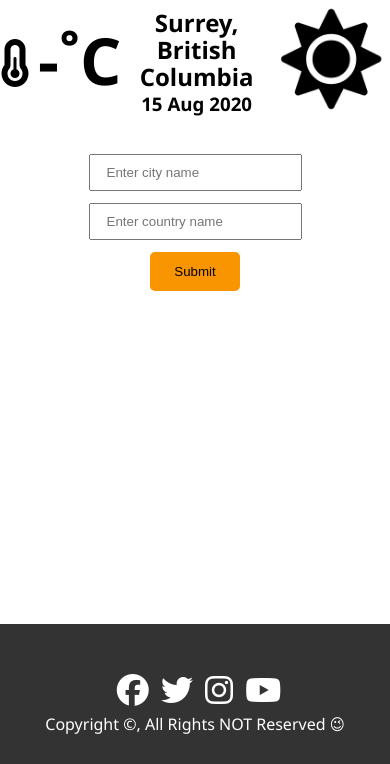
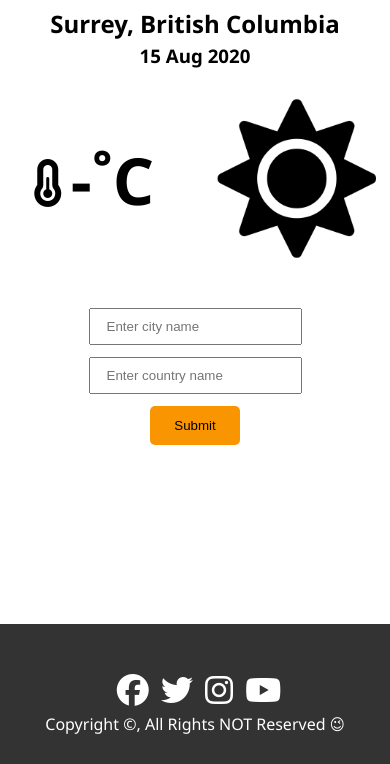
Before and after one commit to leandrofahur/weather-app, a Node server app: page / in a window 390 px wide. Shown: the part 80-844 px from the top of the page. Run offline with Node 20, Linux system fonts and the light colour scheme; some libraries are stand-ins or nearby versions.

Commit message:
responsive to mobile and with a small change in the order of the grid for the home

```diff
--- a/public/css/main.css
+++ b/public/css/main.css
@@ -111,6 +111,10 @@ header {
   margin-top: .5rem;
 }
 
+#weather .location h3 {
+  padding-top: .3rem;
+}
+
 #weather .info {
   grid-column: 1 / span 3;
 }
@@ -157,8 +161,6 @@ header {
   padding: 2rem;
 }
 
-
-
 /* Footer */
 .main-footer {
   background-color: var(--dark-color);
--- /dev/null
+++ b/public/css/mobile.css
@@ -0,0 +1,24 @@
+@media(max-width: 768px) {
+  /* Weather */
+  #weather .weather-container {
+    grid-template-columns: repeat(2, 1fr);
+  }
+
+  #weather .info {
+    grid-column: 1 /span 2;
+  }
+
+  #weather .location {
+    grid-column: 1 /span 2;
+    margin-top: 10px;
+  }
+
+
+
+
+  /* About */
+  #about .about-container .profile img {
+    width: 120px;
+    padding-top: 10px;
+  }
+}
--- a/templates/views/about.hbs
+++ b/templates/views/about.hbs
@@ -5,6 +5,7 @@
   <meta charset="UTF-8">
   <meta name="viewport" content="width=device-width, initial-scale=1.0">
   <link rel="stylesheet" href="./css/main.css">
+  <link rel="stylesheet" media="screen and (max-width:768px)" href="./css/mobile.css">
   <script src="https://kit.fontawesome.com/95f2ce0fc1.js" crossorigin="anonymous"></script>
   <title>About</title>
 </head>
--- a/templates/views/index.hbs
+++ b/templates/views/index.hbs
@@ -5,6 +5,7 @@
   <meta charset="UTF-8">
   <meta name="viewport" content="width=device-width, initial-scale=1.0">
   <link rel="stylesheet" href="./css/main.css">
+  <link rel="stylesheet" media="screen and (max-width:768px)" href="./css/mobile.css">
   <script src="https://kit.fontawesome.com/95f2ce0fc1.js" crossorigin="anonymous"></script>
   <title>Weather App</title>
 </head>
@@ -15,15 +16,20 @@
   <main>
     <section id="weather">
       <div class="weather-container">
-        <div class="temperature">
-          <i class="fas fa-thermometer-half fa-3x"></i>
-          <h1 class="" id="displayTemperature">-˚C</h1>
-        </div>
         <div class="location">
           <h1 id="displayLocation">Surrey, British Columbia</h1>
           <h3 id="displayDate">
           </h3>
         </div>
+        <div class="temperature">
+          <i class="fas fa-thermometer-half fa-3x"></i>
+          <h1 class="" id="displayTemperature">-˚C</h1>
+        </div>
+        {{!-- <div class="location">
+          <h1 id="displayLocation">Surrey, British Columbia</h1>
+          <h3 id="displayDate">
+          </h3>
+        </div> --}}
         <div class="icon">
           <img src="./img/favicon.png" alt="" id="displayIcon">
         </div>
```
Also changed, not shown: templates/views/contact.hbs (deleted, +0 -21 lines).
